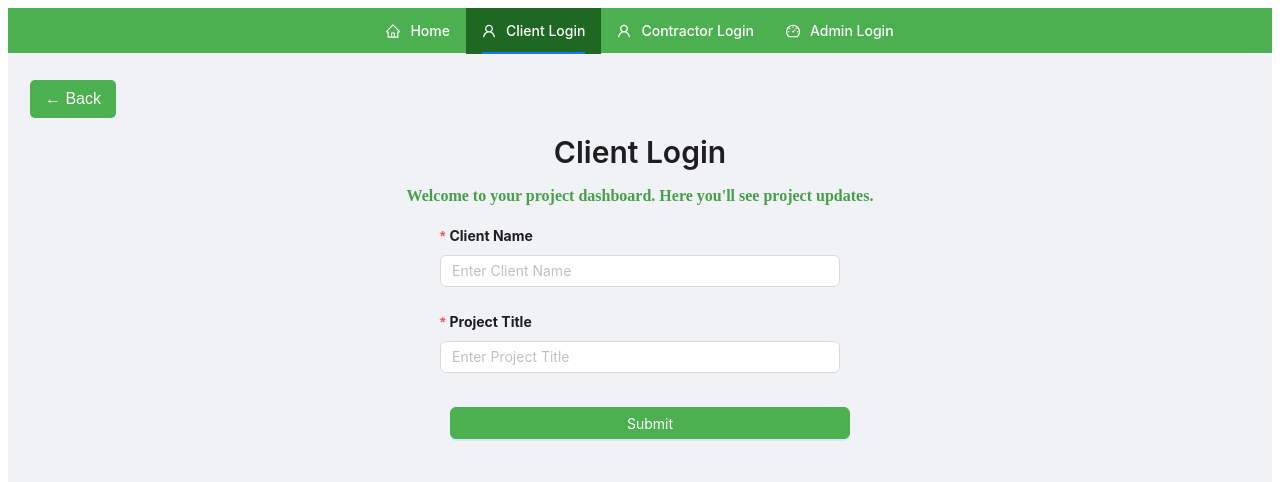
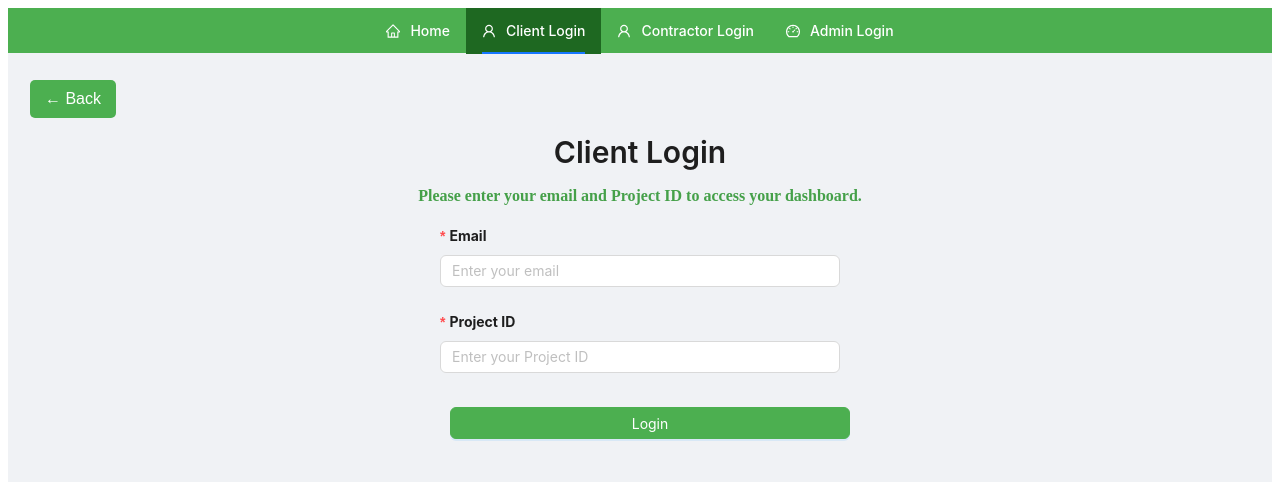
Before and after one commit to ablejohn/ProjectTracker, a React (Vite) app: page /client-dashboard-login in a window 1280 px wide. Shown: the top 482 px of the page. Built offline with nearby package versions, Linux system fonts and the light colour scheme.

Commit message:
Contractor/Client Login and Registration and contractorclient get is working now

```diff
--- a/server.js
+++ b/server.js
@@ -19,6 +19,7 @@ app.use(express.json());
 // Routes
 app.use("/api/contractors", contractorRoutes);
 app.use("/api/clients", clientRoutes);
+// server.js
 
 // Test database connection and start the server
 (async () => {
--- a/src/pages/ClientLogin.jsx
+++ b/src/pages/ClientLogin.jsx
@@ -1,37 +1,37 @@
+// ClientLogin.jsx
 import React, { useState } from "react";
 import { Form, Input, Button, Typography, message } from "antd";
 import { useNavigate } from "react-router-dom";
-import "../styling/AllLogin.css"; // Optional: Add custom CSS
+import "../styling/AllLogin.css";
 import BackButton from "../Components/backbutton";
-import axios from "axios"; // Axios for making API calls
+import axios from "axios";
 
 const { Title } = Typography;
 
 const ClientDashboard = () => {
-  const [loading, setLoading] = useState(false); // For handling loading state
+  // Changed name to match file
+  const [loading, setLoading] = useState(false);
   const navigate = useNavigate();
 
-  // In ClientLogin.jsx, modify the onFinish function:
-  // ClientLogin.jsx
   const onFinish = async (values) => {
     setLoading(true);
     try {
-      console.log("Sending login request with data:", values); // Add this line
+      console.log("Sending login request with data:", values);
 
       const response = await axios.post(
         "http://localhost:5000/api/clients/login",
         values
       );
 
-      console.log("Server response:", response.data); // Add this line
+      console.log("Server response:", response.data);
 
       if (response.status === 200) {
         message.success("Login successful!");
         navigate("/client-dashboard");
       }
     } catch (error) {
-      console.log("Login attempt failed with values:", values); // Add this line
-      console.log("Error details:", error.response?.data); // Add this line
+      console.log("Login attempt failed with values:", values);
+      console.log("Error details:", error.response?.data);
       message.error(
         error.response?.data?.message ||
           "Invalid credentials. Please try again."
@@ -50,7 +50,7 @@ const ClientDashboard = () => {
         </Title>
 
         <p className="dashboard-paragraph">
-          Welcome to your project dashboard. Here you'll see project updates.
+          Please enter your email and Project ID to access your dashboard.
         </p>
 
         <Form
@@ -60,26 +60,29 @@ const ClientDashboard = () => {
           style={{ maxWidth: 400, margin: "20px auto" }}
         >
           <Form.Item
-            label="Client Name"
-            name="clientName"
-            rules={[{ required: true, message: "Please enter your name!" }]}
+            label="Email"
+            name="email"
+            rules={[
+              { required: true, message: "Please enter your email!" },
+              { type: "email", message: "Please enter a valid email!" },
+            ]}
           >
-            <Input placeholder="Enter Client Name" />
+            <Input placeholder="Enter your email" />
           </Form.Item>
 
           <Form.Item
-            label="Project Title"
-            name="projectTitle"
+            label="Project ID"
+            name="projectId"
             rules={[
-              { required: true, message: "Please enter the Project Title!" },
+              { required: true, message: "Please enter your Project ID!" },
             ]}
           >
-            <Input placeholder="Enter Project Title" />
+            <Input placeholder="Enter your Project ID" />
           </Form.Item>
 
           <Form.Item>
             <Button type="primary" htmlType="submit" block loading={loading}>
-              Submit
+              Login
             </Button>
           </Form.Item>
         </Form>
--- a/src/pages/ContractorClient.jsx
+++ b/src/pages/ContractorClient.jsx
@@ -1,23 +1,27 @@
-// src/pages/ContractorClientList.jsx
+// ContractorClientList.jsx
 import React, { useState, useEffect } from "react";
 import axios from "axios";
-import { Button, List, Typography } from "antd";
+import { Button, List, Typography, message, Spin } from "antd";
 import { useNavigate } from "react-router-dom";
 
 const { Title } = Typography;
 
 const ContractorClientList = () => {
   const [clients, setClients] = useState([]);
+  const [loading, setLoading] = useState(true);
   const navigate = useNavigate();
 
   useEffect(() => {
-    // Fetch clients from the backend
     const fetchClients = async () => {
       try {
+        setLoading(true);
         const response = await axios.get("http://localhost:5000/api/clients");
-        setClients(response.data); // Assuming the data is an array of clients
+        setClients(response.data);
       } catch (error) {
         console.error("Error fetching clients:", error);
+        message.error("Failed to load clients list");
+      } finally {
+        setLoading(false);
       }
     };
 
@@ -25,13 +29,25 @@ const ContractorClientList = () => {
   }, []);
 
   const handleClientSelect = (clientId) => {
-    // Redirect to the Contractor Dashboard with the selected client
     navigate(`/contractor-dashboard/${clientId}`);
   };
 
+  if (loading) {
     return (
-    <div className="client-list-container">
+      <div style={{ textAlign: "center", padding: "50px" }}>
+        <Spin size="large" />
+      </div>
+    );
+  }
+
+  return (
+    <div style={{ padding: "24px" }}>
       <Title level={2}>All Registered Clients</Title>
+      {clients.length === 0 ? (
+        <div style={{ textAlign: "center", marginTop: "20px" }}>
+          No clients registered yet.
+        </div>
+      ) : (
         <List
           bordered
           dataSource={clients}
@@ -47,12 +63,18 @@ const ContractorClientList = () => {
               ]}
             >
               <List.Item.Meta
-              title={client.clientName}
-              description={client.projectTitle}
+                title={`${client.clientName} (ID: ${client.projectId})`}
+                description={
+                  <div>
+                    <p>Project: {client.projectTitle}</p>
+                    <p>Email: {client.email}</p>
+                  </div>
+                }
               />
             </List.Item>
           )}
         />
+      )}
     </div>
   );
 };
```
Also changed, not shown: routes/clientsRoutes.js (+25 -4 lines). Lines whose indentation alone changed are shown as unchanged.
